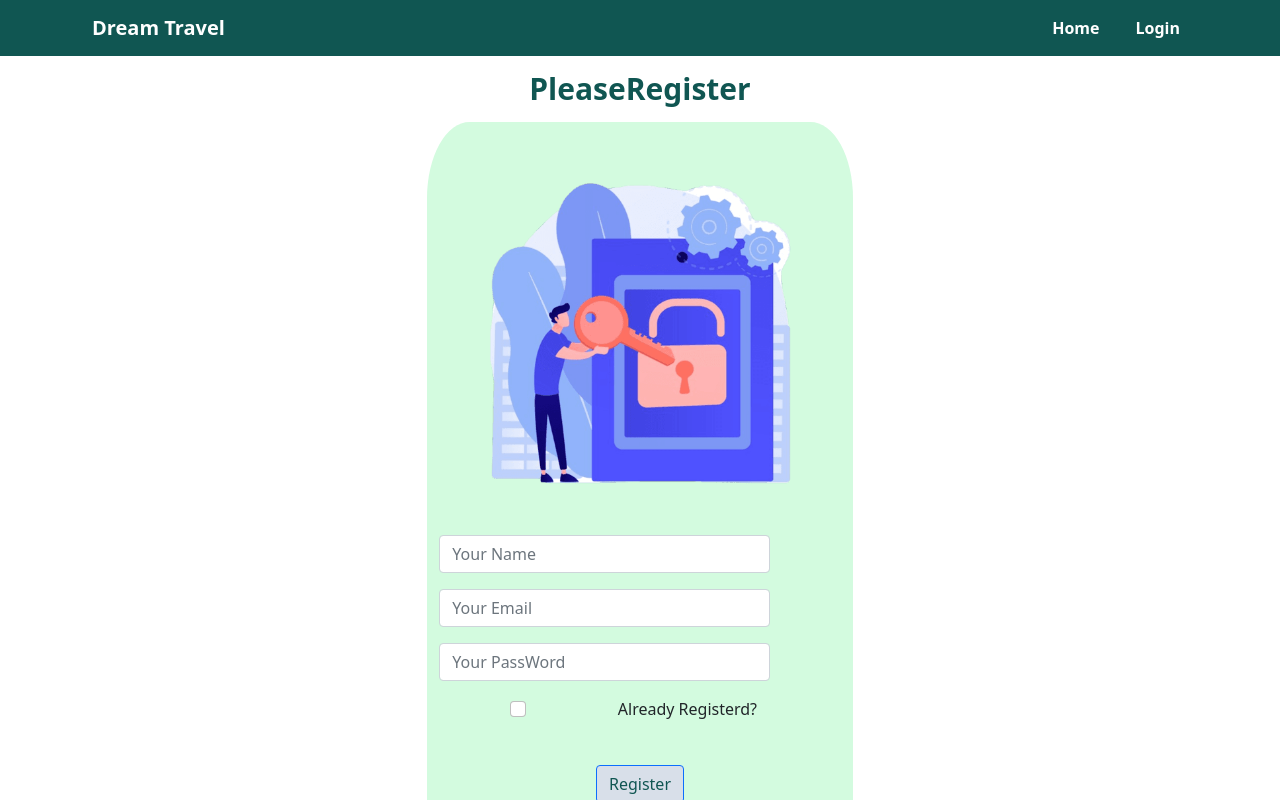
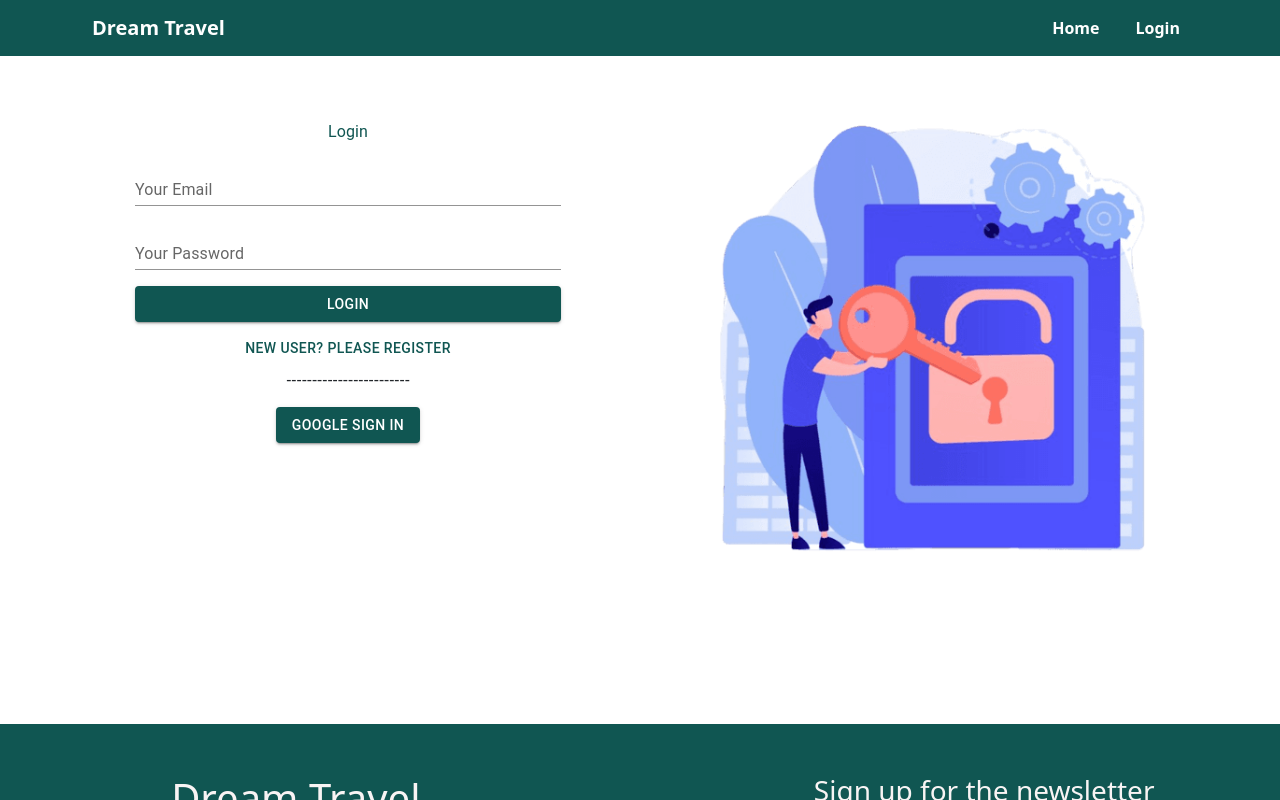
Before and after one commit to SafiaJotey/oClock_front-end, a React (Create React App) app: page /login in a window 1280 px wide. Shown: the top 800 px of the page. Built offline with nearby package versions, Linux system fonts and the light colour scheme; no server answers.

Commit message:
Admin added

```diff
--- a/src/App.js
+++ b/src/App.js
@@ -54,9 +54,9 @@ function App() {
           </Route>
           <Route path="/allServices">
 
-            <Header></Header>
+
             <Products></Products>
-            <Footer></Footer>
+
           </Route>
 
           <PrivateRoute path="/booking/:serviceId">
--- a/src/Components/Hooks/useFirebase.js
+++ b/src/Components/Hooks/useFirebase.js
@@ -1,174 +1,129 @@
-import { useEffect, useState } from "react";
 
-import { getAuth, signInWithPopup, GoogleAuthProvider, onAuthStateChanged, signOut, createUserWithEmailAndPassword, signInWithEmailAndPassword, sendEmailVerification, sendPasswordResetEmail,updateProfile } from "firebase/auth";
+import { useState, useEffect } from 'react';
+import { getAuth, createUserWithEmailAndPassword, signInWithEmailAndPassword, onAuthStateChanged, GoogleAuthProvider, signInWithPopup, updateProfile, getIdToken, signOut } from "firebase/auth";
 import initializeAuthentication from './../../Pages/Login/Firebase/firebase.init';
-import { useHistory, useLocation } from 'react-router';
 
 
 
 initializeAuthentication();
+
 const useFirebase = () => {
-    const [name, setName] = useState('');
-    const [email, setEmail] = useState('');
-    const [password, setPassword] = useState('');
     const [user, setUser] = useState({});
-    const [error, setError] = useState('');
-    const [isLogin, setIsLogin] = useState(false);
     const [isLoading, setIsLoading] = useState(true);
-    const[admin,setAdmin]=useState(false)
+    const [authError, setAuthError] = useState('');
+    const [admin, setAdmin] = useState(false);
+    const [token, setToken] = useState('');
 
-    const auth = getAuth()
+    const auth = getAuth();
     const googleProvider = new GoogleAuthProvider();
 
-
-    const signInUsingGoogle = () => {
+    const registerUser = (email, password, name, history) => {
         setIsLoading(true);
-        return signInWithPopup(auth, googleProvider)
-
-            .finally(() => setIsLoading(false));
-    }
-
-//register and login with email pass
-const handleNameChange = e => {
-    // console.log(e.target.value);
-    setName(e.target.value);
-}
-const handleEmailChange = e => {
-    // console.log(e.target.value);
-    setEmail(e.target.value);
-}
-const handlePasswordChange = e => {
-    //console.log(e.target.value);
-    setPassword(e.target.value);
-}
-const toggleLogin = e => {
-    // console.log(e.target.checked);
-    setIsLogin(e.target.checked);
-}
-
-const handleRegistration = e => {
-
-    e.preventDefault();
-    console.log(email, password);
-    if (password.length < 6) {
-        setError('password must be 6 characters long.')
-        return;
-    }
-
-    // isLogin ? processLogin(email, password) : registerNewUser(email, password);
-    if (isLogin) {
-        processLogin(email, password);
-    }
-    else {
-        registerNewUser(email, password);
-    }
-
-}
-
-const processLogin = (email, password) => {
-
-    signInWithEmailAndPassword(auth, email, password)
-        .then((result) => {
-            const user = result.user;
-            console.log(user);
-            setError('');
-        })
-        .catch(error => {
-            setError(error.message);
-        });
-}
-
-const registerNewUser = (email, password) => {
-    createUserWithEmailAndPassword(auth, email, password)
-        .then((result) => {
-            const user = result.user;
-            console.log(user);
-            setError('');
-            setUser(user);
-            saveUser(email,name);
-            setUserName();
-            alert("Registration succesful! Please log in to explore.");
-            updateProfile(auth.currentUser,{
-                displayName:name
-            }).then(()=>{
-
+        createUserWithEmailAndPassword(auth, email, password)
+            .then((userCredential) => {
+                setAuthError('');
+                const newUser = { email, displayName: name };
+                setUser(newUser);
+                // save user to the database
+                saveUser(email, name, 'POST');
+                // send name to firebase after creation
+                updateProfile(auth.currentUser, {
+                    displayName: name
+                }).then(() => {
+                }).catch((error) => {
+                });
+                history.replace('/');
             })
-        })
-        .catch(error => {
-            setError(error.message);
-        });
-}
-
-const setUserName = () => {
-    updateProfile(auth.currentUser, { displayName: name })
-        .then(result => { })
-}
-
-const handleResetPassword = () => {
-    sendPasswordResetEmail(auth, email)
-        .then(result => { })
-}
-
-
-
-
-
-
-    // // observe user state change
-    const unsubscribed = useEffect(() => {
-        onAuthStateChanged(auth, user => {
-            if (user) {
-                setUser(user);
-            }
-            else {
-                setUser({})
-            }
-            setIsLoading(false);
-        })
-        return () => unsubscribed;
-    }, []);
-//admin
-useEffect(()=>{
-    fetch(`http://localhost:5000/users/${user.email}`)
-    .then(res=>res.json())
-    .then(data=>setAdmin(data.admin))
-},[user.email])
-
-    const logout = () => {
-        setIsLoading(true);
-        signOut(auth)
-            .then(() => {
-                setUser({});
+            .catch((error) => {
+                setAuthError(error.message);
+                console.log(error);
             })
             .finally(() => setIsLoading(false));
     }
 
+    const loginUser = (email, password, location, history) => {
+        setIsLoading(true);
+        signInWithEmailAndPassword(auth, email, password)
+            .then((userCredential) => {
+                const destination = location?.state?.from || '/';
+                history.replace(destination);
+                setAuthError('');
+            })
+            .catch((error) => {
+                setAuthError(error.message);
+            })
+            .finally(() => setIsLoading(false));
+    }
 
-    const saveUser=(email,displayName)=>{
-               const user={email,displayName};
-               fetch('http://localhost:5000/users',{
-                   method: 'POST',
-                   headers:{
-                       'content-type': 'application/json'
-                   },
-                   body:JSON.stringify(user)
-               })
-               .then()
+    const signInWithGoogle = (location, history) => {
+        setIsLoading(true);
+        signInWithPopup(auth, googleProvider)
+            .then((result) => {
+                const user = result.user;
+                saveUser(user.email, user.displayName, 'PUT');
+                setAuthError('');
+                const destination = location?.state?.from || '/';
+                history.replace(destination);
+            }).catch((error) => {
+                setAuthError(error.message);
+            }).finally(() => setIsLoading(false));
     }
+
+    // observer user state
+    useEffect(() => {
+        const unsubscribed = onAuthStateChanged(auth, (user) => {
+            if (user) {
+                setUser(user);
+                getIdToken(user)
+                    .then(idToken => {
+                        setToken(idToken);
+                    })
+            } else {
+                setUser({})
+            }
+            setIsLoading(false);
+        });
+        return () => unsubscribed;
+    }, [auth])
+
+    useEffect(() => {
+        fetch(`https://stark-caverns-04377.herokuapp.com/users/${user.email}`)
+            .then(res => res.json())
+            .then(data => setAdmin(data.admin))
+    }, [user.email])
+
+    const logout = () => {
+        setIsLoading(true);
+        signOut(auth).then(() => {
+            // Sign-out successful.
+        }).catch((error) => {
+            // An error happened.
+        })
+            .finally(() => setIsLoading(false));
+    }
+
+    const saveUser = (email, displayName, method) => {
+        const user = { email, displayName };
+        fetch('https://stark-caverns-04377.herokuapp.com/users', {
+            method: method,
+            headers: {
+                'content-type': 'application/json'
+            },
+            body: JSON.stringify(user)
+        })
+            .then()
+    }
+
     return {
         user,
-        error,
-        signInUsingGoogle,
-        handleNameChange,
-        handleEmailChange,
-        handlePasswordChange,
-        toggleLogin,
-        handleRegistration,
-        handleResetPassword,
-        isLogin,
+        admin,
+        token,
         isLoading,
-        admin,
-        logout
+        authError,
+        registerUser,
+        loginUser,
+        signInWithGoogle,
+        logout,
     }
 }
 
--- a/src/Components/ManageProducts/ManageProducts.js
+++ b/src/Components/ManageProducts/ManageProducts.js
@@ -14,7 +14,7 @@ const ManageProducts= () => {
   const handleDelete = (id) => {
     const proceed=window.confirm("Are you Sure,you wan to delete?");
     if(proceed){
-      fetch(`http://localhost:5000/deleteOrder/${id}`, {
+      fetch(`http://localhost:5000/deleteProduct/${id}`, {
       method: "DELETE"
     })
       .then((res) => res.json())
--- a/src/Pages/Dashboard/Dashboard/Dashboard.js
+++ b/src/Pages/Dashboard/Dashboard/Dashboard.js
@@ -35,6 +35,7 @@ import useAuth from './../../../Components/Hooks/useAuth';
 import ManageOrder from './../../../Components/ManageOrders/ManageOrder';
 
 import ManageProducts from './../../../Components/ManageProducts/ManageProducts';
+import Home from './../../Home/Home';
 
 
 const drawerWidth = 240;
@@ -71,6 +72,7 @@ function Dashboard(props) {
 
       </Box>
       }
+     <Link to='/home'><Button variant="inherit">Go to Home page</Button></Link>
      <Button variant="inherit" onClick={logout}>Logout</Button>
 
 
@@ -168,6 +170,7 @@ function Dashboard(props) {
 
         </Route>
 
+
         <Route path={`${path}/manageProduct`}>
           <ManageProducts></ManageProducts>
 
--- a/src/Pages/Login/Login.js
+++ b/src/Pages/Login/Login.js
@@ -1,98 +1,73 @@
-import React from 'react';
-import { useLocation,useHistory } from 'react-router';
-// import { Link } from 'react-router-dom';
+import { Container, Typography, TextField, Button, CircularProgress, Alert } from '@mui/material';
+import React, { useState } from 'react';
+import { Grid } from '@mui/material';
+import login from '../../Images/login.png';
+import { NavLink, useLocation, useHistory } from 'react-router-dom';
 import useAuth from '../../Components/Hooks/useAuth';
-import "./Login.css"
-import login from '../../Images/login.png'
+
 const Login = () => {
-    const { signInUsingGoogle, isLogin, error,  handleNameChange,
-      handleEmailChange,
-      handlePasswordChange,
-      toggleLogin,
-      handleRegistration,
+    const [loginData, setLoginData] = useState({});
+    const { user, loginUser, signInWithGoogle, isLoading, authError } = useAuth();
 
+    const location = useLocation();
+    const history = useHistory();
 
-      isLoading} = useAuth();
-         const history=useHistory();
-       const location=useLocation();
-       const redirect_url=location.state?.from || "/home";
+    const handleOnChange = e => {
+        const field = e.target.name;
+        const value = e.target.value;
+        const newLoginData = { ...loginData };
+        newLoginData[field] = value;
+        setLoginData(newLoginData);
+    }
+    const handleLoginSubmit = e => {
+        loginUser(loginData.email, loginData.password, location, history);
+        e.preventDefault();
+    }
 
-       const handleSignInUsingGoogle=()=>{
-           signInUsingGoogle()
-           .then(result => {
+    const handleGoogleSignIn = () => {
+        signInWithGoogle(location, history)
+    }
+    return (
+        <Container>
+            <Grid container spacing={2}>
+                <Grid item sx={{ mt: 8 }} xs={12} md={6}>
+                    <Typography variant="body1" gutterBottom style={{color:'#105652'}} >Login</Typography>
+                    <form onSubmit={handleLoginSubmit}>
+                        <TextField
+                            sx={{ width: '75%', m: 1 }}
+                            id="standard-basic"
+                            label="Your Email"
+                            name="email"
+                            onChange={handleOnChange}
+                            variant="standard" />
+                        <TextField
+                            sx={{ width: '75%', m: 1 }}
+                            id="standard-basic"
+                            label="Your Password"
+                            type="password"
+                            name="password"
+                            onChange={handleOnChange}
+                            variant="standard" />
 
-            console.log(result.user);
-               history.push(redirect_url);
-
-
-
-        })
-       };
-
-
-
-
-    return (
-
-        <div className="login ">
-               <h3>Please
-               {isLogin ? 'Login' : 'Register'}
-               </h3>
-
-               <form   onSubmit={handleRegistration }>
-
-                        <div className="col-md-12 d-flex justify-content-center ">
-
-                          <div className="cart">
-                            <div className="cart-details">
-                              <img src={login} alt="" />
-                            </div>
-                            {!isLogin && <div className="row mb-3">
-
-                                          <div className="col-sm-10">
-                                              <input onBlur={handleNameChange} type="text" className="form-control" id="inputName" placeholder="Your Name" />
-                                          </div>
-                                      </div>}
-                                      <div className="row mb-3">
-
-                                          <div className="col-sm-10">
-                                              <input onBlur={handleEmailChange} type="email" placeholder="Your Email" className="form-control" id="inputEmail3" required />
-                                          </div>
-                                      </div>
-                                      <div className="row mb-3">
-
-                                          <div className="col-sm-10">
-                                              <input onBlur={handlePasswordChange} type="password"placeholder="Your PassWord" className="form-control" id="inputPassword3" required />
-                                          </div>
-                                      </div>
-                                      <div className="row mb-3">
-                                          <div className="col-sm-10 offset-sm-2">
-                                              <div className="form-check">
-                                                  <input onChange={toggleLogin} className="form-check-input" type="checkbox" id="gridCheck1" />
-                                                  <label className="form-check-label" htmlFor="gridCheck1">
-                                                      Already Registerd?
-                                                  </label>
-                                              </div>
-                                          </div>
-                                      </div>
-                                      <div className="row mb-3 text-danger">{error}</div>
-                                      <button type="submit" className="btn btn-primary">
-                                          {isLogin ? 'Login' : 'Register'}
-                                      </button>
-
-                            <div className="text-area">
-                            <button className="btn btn-warning mx-1" onClick={handleSignInUsingGoogle}> Google Sign In</button>
-                            </div>
-                          </div>
-                   </div>
-               </form>
-
-        </div>
-
-
+                        <Button  style={{ background:'#105652'}}sx={{ width: '75%', m: 1 }} type="submit" variant="contained">Login</Button>
+                        <NavLink
+                            style={{ textDecoration: 'none' }}
+                            to="/register">
+                            <Button  style={{ color:'#105652'}}variant="text">New User? Please Register</Button>
+                        </NavLink>
+                        {isLoading && <CircularProgress />}
+                        {user?.email && <Alert severity="success">Login successfully!</Alert>}
+                        {authError && <Alert severity="error">{authError}</Alert>}
+                    </form>
+                    <p>------------------------</p>
+                    <Button  style={{ background:'#105652'}} onClick={handleGoogleSignIn} variant="contained">Google Sign In</Button>
+                </Grid>
+                <Grid item xs={12} md={6}>
+                    <img style={{ width: '100%' }} src={login} alt="" />
+                </Grid>
+            </Grid>
+        </Container>
     );
-
-
 };
 
 export default Login;
```
Also changed, not shown: src/Components/AddReviews/AddReviews.js (+6 -3 lines), src/Pages/Register/Register.js (+77 -25 lines).
